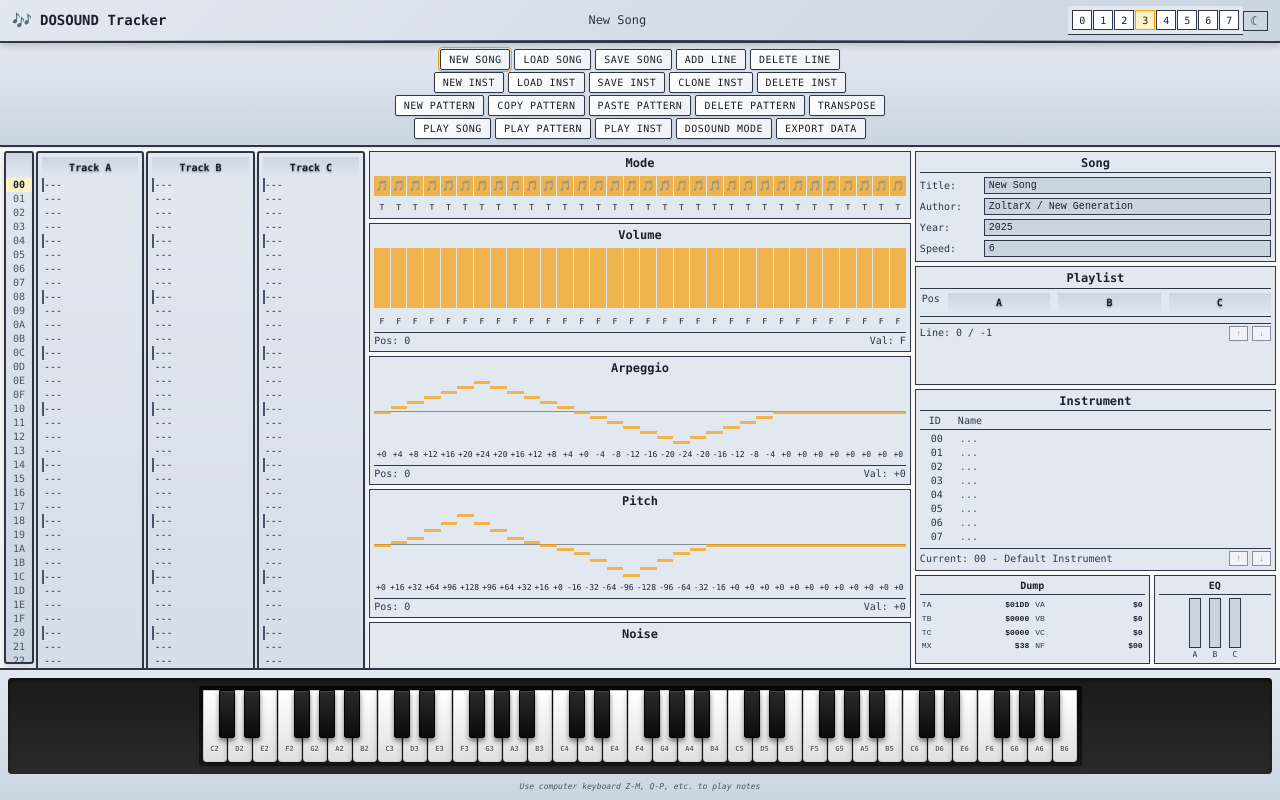
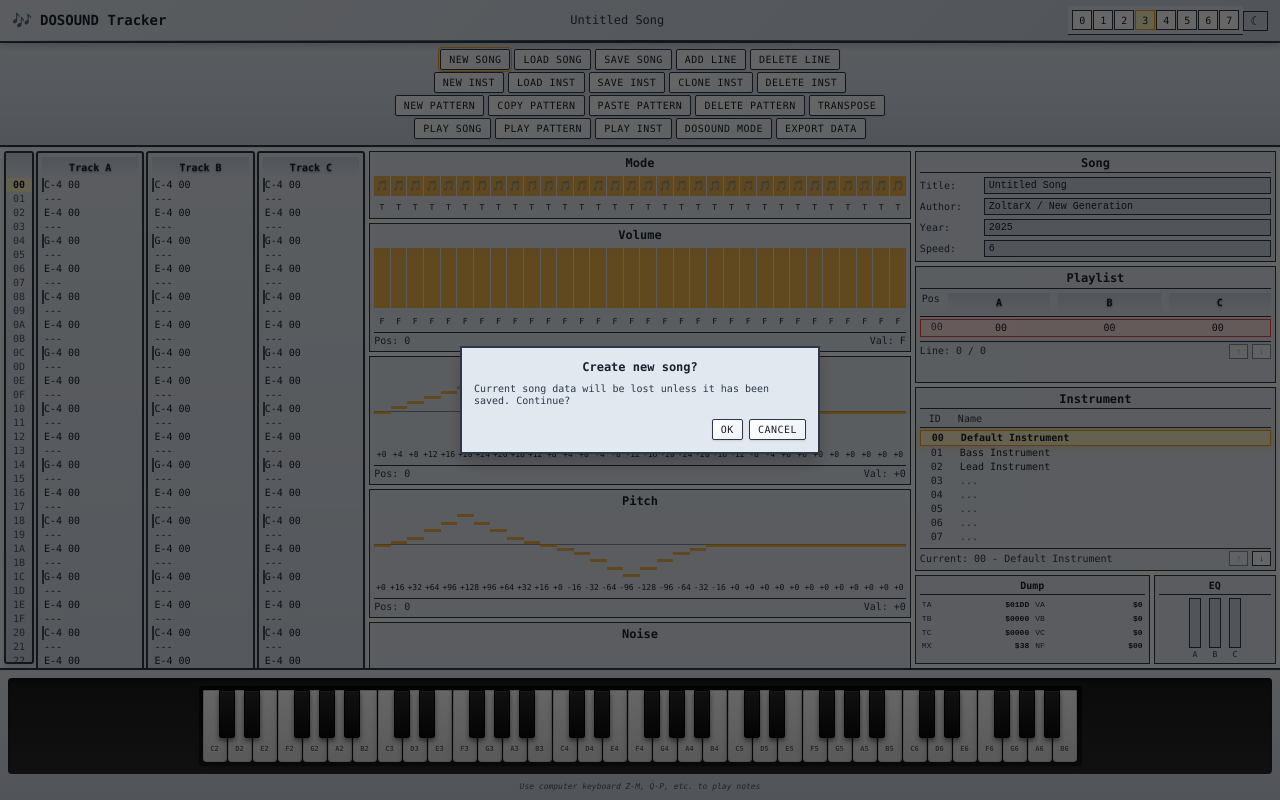
Before and after one commit to zoltraks/dosound-tracker, a React (Vite) app: page / in a window 1280 px wide. Both pictures are taken after a click on the button "NEW SONG". Built offline with nearby package versions, Linux system fonts and the light colour scheme.

Commit message:
Add confirmation dialog for new song creation to prevent accidental data loss

```diff
--- a/src/App.css
+++ b/src/App.css
@@ -307,6 +307,44 @@ body {
 .command-btn.active {
   background-color: var(--active-bg);
   border-color: var(--active-border);
+}
+
+.modal-backdrop {
+  position: fixed;
+  inset: 0;
+  background-color: rgba(0, 0, 0, 0.6);
+  display: flex;
+  align-items: center;
+  justify-content: center;
+  z-index: 1000;
+}
+
+.modal-dialog {
+  background-color: var(--bg-secondary);
+  border: 2px solid var(--border-color);
+  padding: 12px;
+  box-shadow: var(--shadow-large);
+  min-width: 260px;
+  max-width: 360px;
+}
+
+.modal-title {
+  font-size: 12px;
+  font-weight: bold;
+  margin-bottom: 8px;
+  text-align: center;
+}
+
+.modal-body {
+  font-size: 10px;
+  color: var(--text-secondary);
+  margin-bottom: 12px;
+}
+
+.modal-actions {
+  display: flex;
+  justify-content: flex-end;
+  gap: 6px;
 }
 
 /* Main Content */
--- a/src/App.tsx
+++ b/src/App.tsx
@@ -22,6 +22,7 @@ const App: React.FC = () => {
 
   const [currentOctave, setCurrentOctave] = useState(3);
   const [sharedCurrentLine, setSharedCurrentLine] = useState(0);
+  const [isNewSongConfirmOpen, setIsNewSongConfirmOpen] = useState(false);
   const { activeSection, isDarkMode, setIsDarkMode, setActiveSection, setGlobalShortcut } = useKeyboardNavigation();
   const {
     currentSong,
@@ -310,6 +311,19 @@ const App: React.FC = () => {
     updateSong({ playlist: newPlaylist });
   }, [currentSong.playlist, updateSong]);
 
+  const handleRequestNewSong = useCallback(() => {
+    setIsNewSongConfirmOpen(true);
+  }, []);
+
+  const handleConfirmNewSong = useCallback(() => {
+    createNewSong();
+    setIsNewSongConfirmOpen(false);
+  }, [createNewSong]);
+
+  const handleCancelNewSong = useCallback(() => {
+    setIsNewSongConfirmOpen(false);
+  }, []);
+
   const handleExportData = useCallback(() => {
     try {
       const assemblyContent = exportToAssembly(currentSong);
@@ -486,7 +500,7 @@ const App: React.FC = () => {
         />
 
         <CommandPanel
-          onNewSong={createNewSong}
+          onNewSong={handleRequestNewSong}
           onSaveSong={saveSong}
           onLoadSong={triggerFileLoad}
           onNewInstrument={createNewInstrument}
@@ -686,6 +700,20 @@ const App: React.FC = () => {
             }
           }}
         />
+        {isNewSongConfirmOpen && (
+          <div className="modal-backdrop">
+            <div className="modal-dialog">
+              <div className="modal-title">Create new song?</div>
+              <div className="modal-body">
+                Current song data will be lost unless it has been saved. Continue?
+              </div>
+              <div className="modal-actions">
+                <button className="command-btn" onClick={handleConfirmNewSong}>OK</button>
+                <button className="command-btn" onClick={handleCancelNewSong}>Cancel</button>
+              </div>
+            </div>
+          </div>
+        )}
       </div>
     );
   } catch (error) {
```
